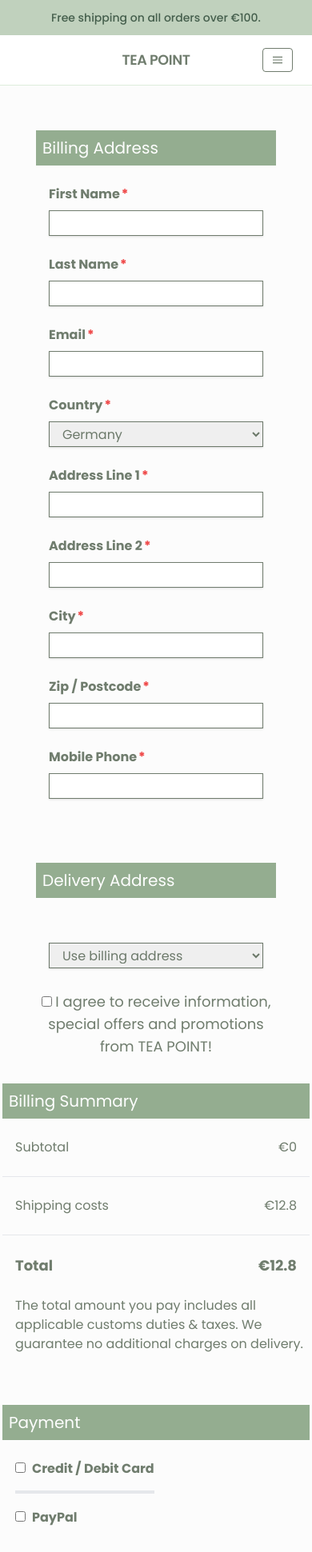
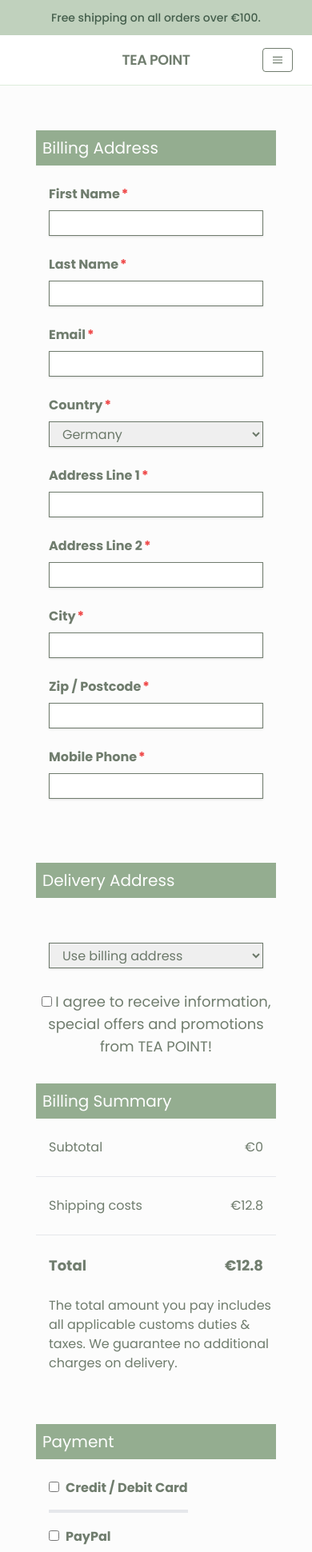
Before and after one commit to MarinnaPereira/tea-point, a React (Vite) app: page /payment in a window 390 px wide. Shown: the top 1941 px of the page at 80% size. Built offline with nearby package versions, Linux system fonts and the light colour scheme; no server answers.

Commit message:
still responsiveness ajustments

```diff
--- a/src/components/Payment.jsx
+++ b/src/components/Payment.jsx
@@ -27,7 +27,7 @@ export const Payment = () => {
   return (
     <section id="payment-section" className="flex justify-center px-12">
       <div className="payment-container justify-center">
-        <div className="flex flex-col lg:flex-row justify-center items-center lg:items-start gap-16 mt-14">
+        <div className="flex flex-col lg:flex-row justify-center items-center xl:items-start gap-16 mt-14">
           <div>
             <form className="billing-address-form flex flex-col gap-2 w-96">
               <h1 className="text-xl px-2 py-2 mb-4 ">Billing Address</h1>
@@ -292,7 +292,7 @@ export const Payment = () => {
           </label>
         </div>
 
-        <div className="method-container flex flex-col-reverse lg:flex-row justify-center items-center lg:items-start gap-16 mt-8 mb-12">
+        <div className="method-container flex flex-col-reverse lg:flex-row justify-center items-center xl:items-start gap-16 mt-8 mb-12">
           <div className="payment-form-container flex flex-col gap-2 w-96">
             <form className="payment-form flex flex-col gap-2 w-96">
               <h1 className="text-xl px-2 py-2 mb-4 ">Payment</h1>
@@ -400,7 +400,7 @@ export const Payment = () => {
                   <p className=" my-4 text-xl">Log In To PayPal</p>
                   <label htmlFor="paypal-email">
                     <input
-                      className="rounded-md mb-2 py-2 leading-tight border border-gray-400 focus:outline-none"
+                      className="w-full rounded-md mb-2 py-2 leading-tight border border-gray-400 focus:outline-none"
                       type="email"
                       id="paypal-email"
                       placeholder="  Email address"
@@ -408,7 +408,7 @@ export const Payment = () => {
                   </label>
                   <label htmlFor="paypal-password">
                     <input
-                      className="rounded-md mb-2 py-2 leading-tight border border-gray-400 focus:outline-none"
+                      className="w-full rounded-md mb-2 py-2 leading-tight border border-gray-400 focus:outline-none"
                       type="password"
                       id="paypal-password"
                       placeholder="  Password"
--- a/src/components/Register.jsx
+++ b/src/components/Register.jsx
@@ -125,7 +125,9 @@ export const Register = () => {
             </NavLink>
           </div>
           {successfullyRegistered && (
-            <p className="success-msg">Successfully registered!</p>
+            <p className="success-msg text-center md:text-left">
+              Successfully registered!
+            </p>
           )}
         </form>
       </div>
--- a/src/scss/Payment.scss
+++ b/src/scss/Payment.scss
@@ -3,7 +3,7 @@
 
   .billing-address-form,
   .delivery-address-form {
-    @media screen and (max-width: 567px) {
+    @media screen and (max-width: 560px) {
       width: 300px;
     }
     h1 {
@@ -18,14 +18,16 @@
 }
 
 .method-container {
-  @media screen and (max-width: 567px) {
-    width: 300px;
-  }
   h1 {
     background-color: #94ad90;
     color: #fefefe;
   }
-  .payment-form {
+  .payment-form,
+  .payment-form-container,
+  .billing-summary {
+    @media screen and (max-width: 560px) {
+      width: 300px;
+    }
     .paypal-button {
       background-color: #019cde;
       color: #fefefe;
```
